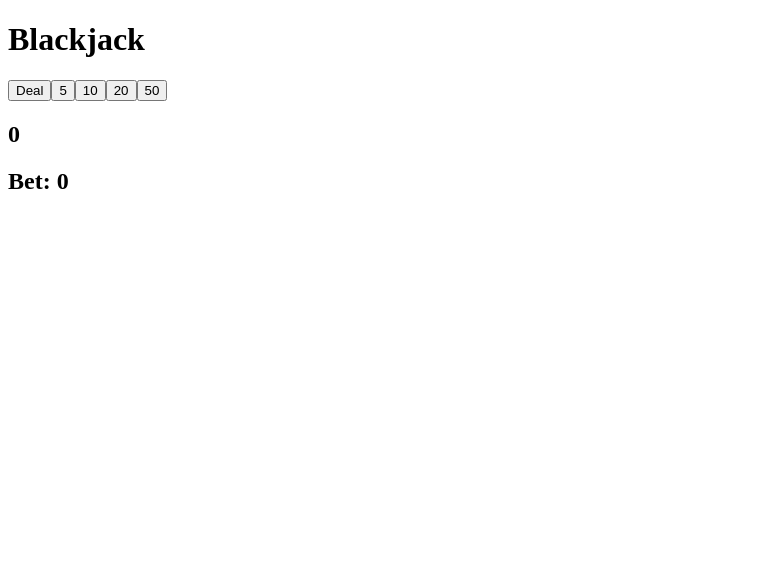
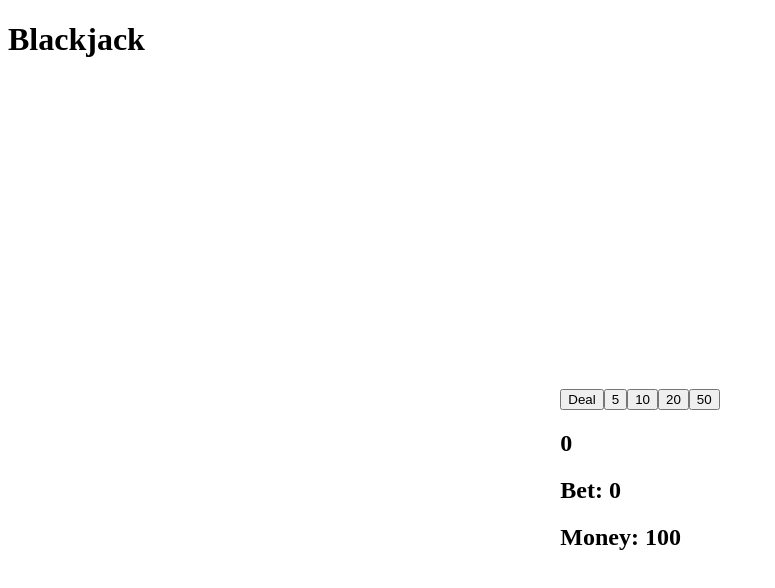
Before and after one commit to gideon-cooper/Blackjack-game, a React (Create React App) app: page /#/ in a window 1280 px wide. Shown: the top 588 px of the page, without its empty margins (0-775 px from the left). Built offline with nearby package versions, Linux system fonts and the light colour scheme; no server answers.

Commit message:
secondphase

```diff
--- a/src/App.jsx
+++ b/src/App.jsx
@@ -2,15 +2,20 @@ import React from "react"
 import { Route, Link } from "react-router-dom"
 
 import Game from "./components/Game"
+import SecondPhase from "./components/SecondPhase"
 
 import "./App.scss"
 
 export default class App extends React.Component {
   render() {
     return (
-      <div className="App">
-        <Route path="/" component={Game} />
-      </div>
+      <>
+        <h1>Blackjack</h1>
+        <div className="App">
+          <Route exact path="/" component={Game} />
+          <Route path="/SecondPhase" component={SecondPhase} />
+        </div>
+      </>
     )
   }
 }
--- a/src/App.scss
+++ b/src/App.scss
@@ -2,4 +2,8 @@ $mainColor: red;
 $secondaryColor: blue;
 
 .App {
+  display: flex;
+  height: 100vh;
+  justify-content: center;
+  align-items: center;
 }
--- a/src/components/Game.jsx
+++ b/src/components/Game.jsx
@@ -1,7 +1,7 @@
 import React, { Component } from "react"
+import { Link, Redirect } from "react-router-dom"
 import { getDeck, beginningDraw } from "../Cards"
-
-let total = 0
+import SecondPhase from "./SecondPhase"
 
 export default class Game extends Component {
   state = {
@@ -10,6 +10,9 @@ export default class Game extends Component {
     firstValue: null,
     secondValue: null,
     bet: 0,
+    money: 100,
+    total: 0,
+    showSecondPhase: false,
   }
   a = () => {
     beginningDraw().then((resp) => {
@@ -18,32 +21,47 @@ export default class Game extends Component {
         secondCard: resp[1].image,
         firstValue: resp[0].value,
         secondValue: resp[1].value,
+        showSecondPhase: true,
       })
     })
   }
   increaseBet = (e) => {
     console.log(e.target.innerText)
+    if (this.state.money < Number(e.target.innerText)) {
+      alert("No money")
+    } else {
       this.setState({
         bet: (this.state.bet += Number(e.target.innerText)),
+        money: (this.state.money -= Number(e.target.innerText)),
       })
     }
+  }
   calculateScore = () => {}
+
   render() {
     getDeck()
 
     return (
-      <div className="App">
-        <h1>Blackjack</h1>
+      <>
+        <div>
           <img src={this.state.firstCard} alt="" />
           <img src={this.state.secondCard} alt="" />
+          <SecondPhase
+            total={this.state.total}
+            money={this.state.money}
+            bet={this.state.bet}
+            showSecondPhase={this.state.showSecondPhase}
+          />
           <button onClick={this.a}>Deal</button>
           <button onClick={this.increaseBet}>5</button>
-        <button onClick={this.a}>10</button>
-        <button onClick={this.a}>20</button>
-        <button onClick={this.a}>50</button>
-        <h2>{total}</h2>
+          <button onClick={this.increaseBet}>10</button>
+          <button onClick={this.increaseBet}>20</button>
+          <button onClick={this.increaseBet}>50</button>
+          <h2>{this.state.total}</h2>
           <h2>Bet: {this.state.bet}</h2>
+          <h2>Money: {this.state.money}</h2>
         </div>
+      </>
     )
   }
 }
--- /dev/null
+++ b/src/components/SecondPhase.jsx
@@ -0,0 +1,19 @@
+import React, { Component } from "react"
+import { Link, Redirect } from "react-router-dom"
+import { getDeck, beginningDraw } from "../Cards"
+
+export default class Game extends Component {
+  render() {
+    return (
+      <>
+        <div style={{ display: this.props.showSecondPhase ? "block" : "none" }}>
+          <button>Hit</button>
+          <button>Stand</button>
+          <h2>{this.props.total}</h2>
+          <h2>Bet: {this.props.bet}</h2>
+          <h2>Money: {this.props.money}</h2>
+        </div>
+      </>
+    )
+  }
+}
```
Lines whose indentation alone changed are shown as unchanged.
